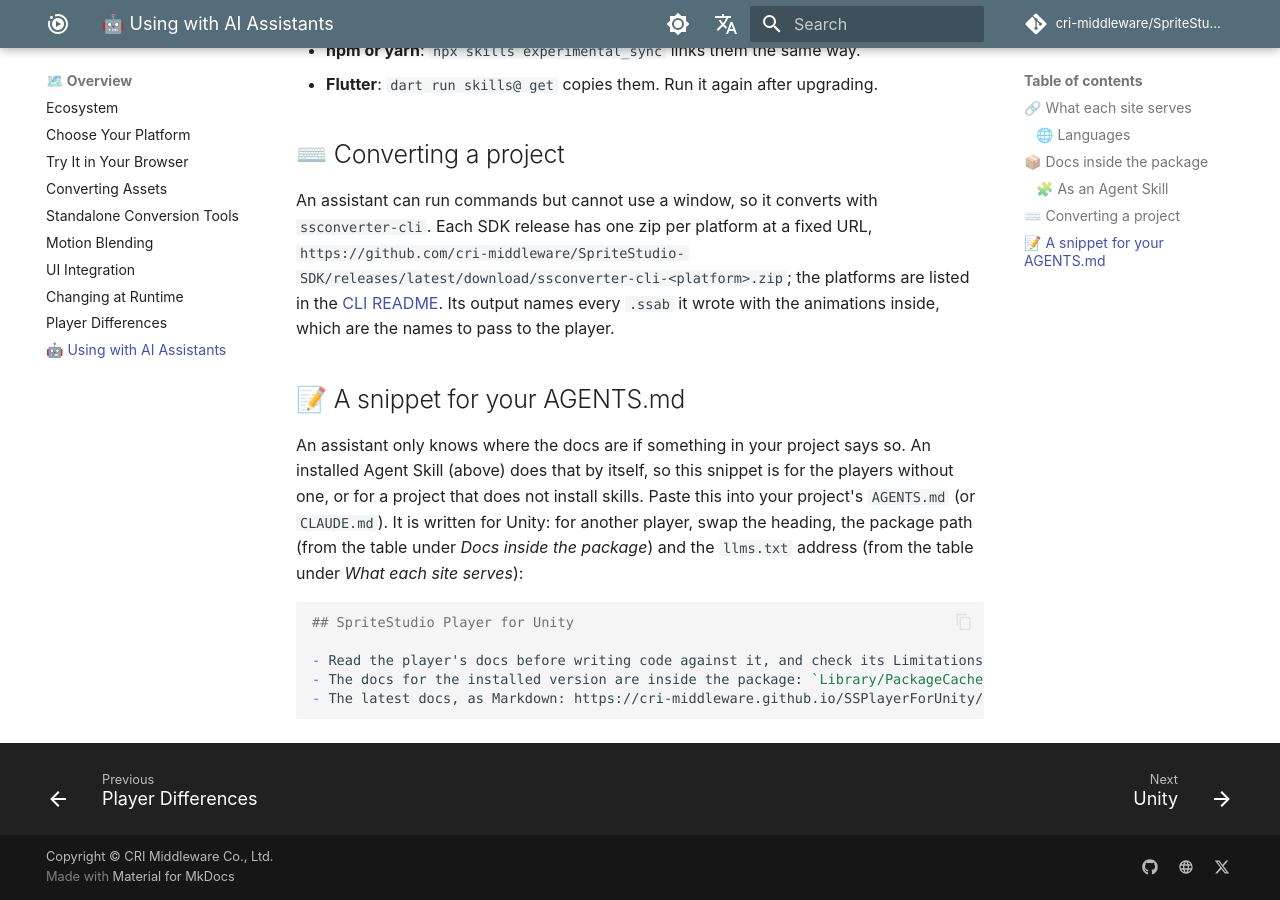
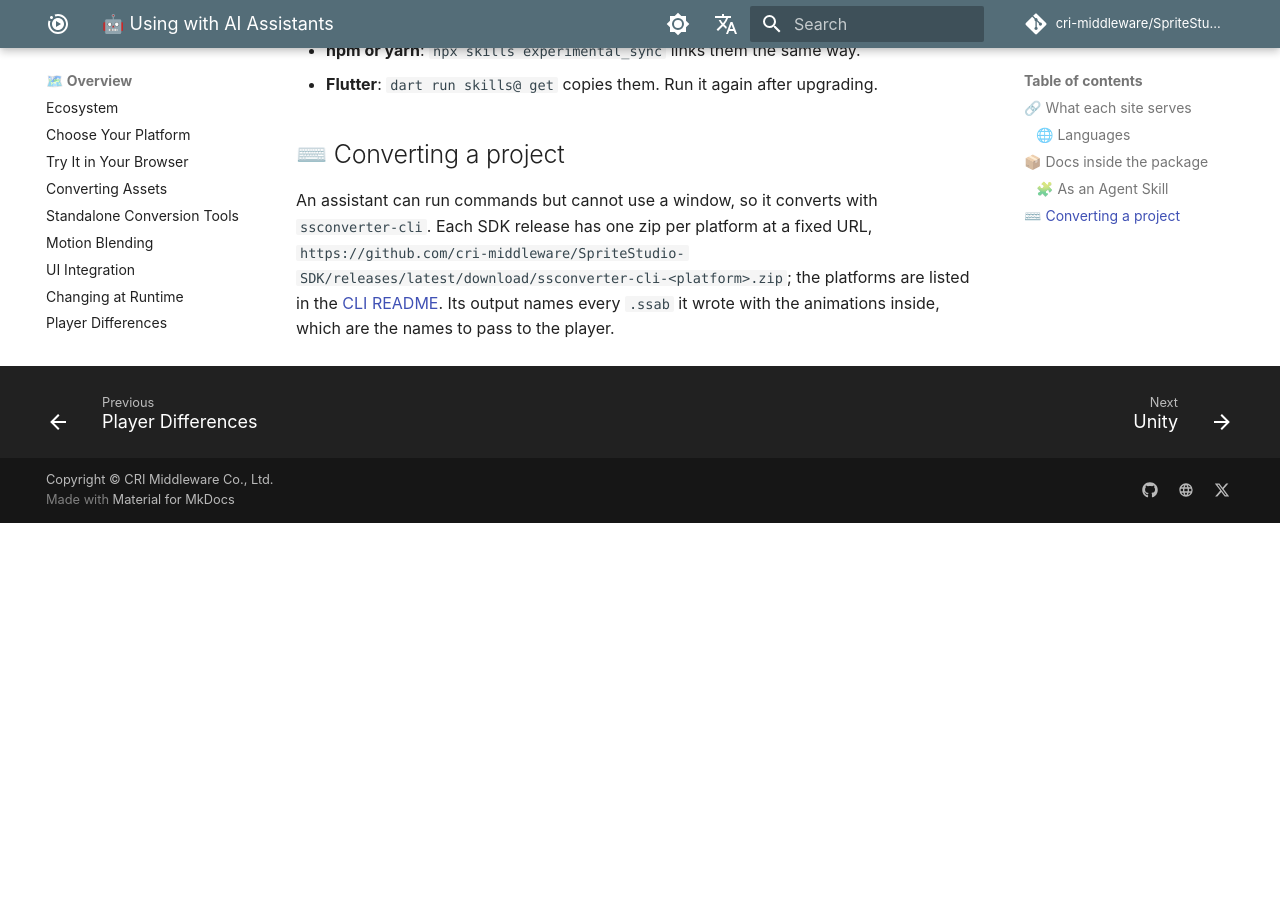
Before and after one commit to cri-middleware/SpriteStudio-Docs, an MkDocs documentation site: the page built from docs/en/overview/ai-assistants.md, in a window 1280 px wide and 900 px high, scrolled down 2455 px. Built offline with MkDocs 1.6.1 and Material for MkDocs 9.7.7, drawn with Linux system fonts in a browser that asks for light colours; comment, search, counter and statistics services are not loaded; after the commit the page ends 2978 px from its top, so only the background shows below that.

Commit message:
docs: drop the AGENTS.md snippet from Using with AI Assistants
The section opened with "An assistant only knows where the docs are if
something in your project says so." In a test on a Unity project, the
assistant found the docs inside the package on its own, and adding the
snippet made no measurable difference. The page already says where those
docs are and how an Agent Skill exposes them, so the snippet goes, along
with its mention in both locales' llms.txt descriptions.

````diff
--- a/docs/en/overview/ai-assistants.md
+++ b/docs/en/overview/ai-assistants.md
@@ -54,15 +54,3 @@ The npm and Flutter packages also carry those pages as an [Agent Skill](https://
 ## ⌨️ Converting a project
 
 An assistant can run commands but cannot use a window, so it converts with `ssconverter-cli`. Each SDK release has one zip per platform at a fixed URL, `https://github.com/cri-middleware/SpriteStudio-SDK/releases/latest/download/ssconverter-cli-<platform>.zip`; the platforms are listed in the [CLI README](https://github.com/cri-middleware/SpriteStudio-SDK/blob/HEAD/cli/README.md). Its output names every `.ssab` it wrote with the animations inside, which are the names to pass to the player.
-
-## 📝 A snippet for your AGENTS.md
-
-An assistant only knows where the docs are if something in your project says so. An installed Agent Skill (above) does that by itself, so this snippet is for the players without one, or for a project that does not install skills. Paste this into your project's `AGENTS.md` (or `CLAUDE.md`). It is written for Unity: for another player, swap the heading, the package path (from the table under *Docs inside the package*) and the `llms.txt` address (from the table under *What each site serves*):
-
-```markdown
-## SpriteStudio Player for Unity
-
-- Read the player's docs before writing code against it, and check its Limitations & Scope page before promising a feature.
-- The docs for the installed version are inside the package: `Library/PackageCache/jp.co.cri-mw.spritestudio.ssplayer-unity@*/Documentation~/`, starting at `en/index.md`. `Library/` is gitignored, so search it with `rg --no-ignore`.
-- The latest docs, as Markdown: https://cri-middleware.github.io/SSPlayerForUnity/llms.txt
-```
--- a/mkdocs.ja.yml
+++ b/mkdocs.ja.yml
@@ -72,7 +72,7 @@ plugins:
           - overview/ui-integration.md: "SpriteStudio のアニメーションを UI ツールキットのボタンにする。ラベルで作る状態、絵の上だけのクリック、reduced motion と、対応する Player。"
           - overview/runtime-changes.md: "再生中のキャラクターを変える。パーツへの追従、描画に使うテクスチャの差し替え、パーツ単位の色・セル・表示の上書きと、対応する Player。"
           - overview/player-differences.md: "Player 間で違うことだけ。各エンジンの描画層が再現できる範囲と、各 Player の実装の進み具合。"
-          - overview/ai-assistants.md: "このドキュメントを AI アシスタントに渡す方法。各サイトの llms.txt、各 Player のパッケージ内のドキュメントと、npm・Flutter のパッケージが持つ Agent Skill、ssconverter-cli での変換、AGENTS.md に貼る数行。"
+          - overview/ai-assistants.md: "このドキュメントを AI アシスタントに渡す方法。各サイトの llms.txt、各 Player のパッケージ内のドキュメントと、npm・Flutter のパッケージが持つ Agent Skill、ssconverter-cli での変換。"
         Player・ツール:
           - players/unity.md: "Unity 用 Player。エディタで始まる: `.sspj` をエディタにドラッグし、コンポーネントに割り当てる。"
           - players/web.md: "1 つの WebAssembly コアを共有する Web 用 Player 群（PixiJS・WebGL・RPG ツクール MZ・TyranoScript・ティラノビルダー）。"
--- a/mkdocs.yml
+++ b/mkdocs.yml
@@ -77,7 +77,7 @@ plugins:
           - overview/ui-integration.md: "A SpriteStudio animation as a button in your UI toolkit: states from labels, clicks on the artwork only, reduced motion, and the players that offer it."
           - overview/runtime-changes.md: "Changing a character while it plays: things that follow a part, swapping the textures it draws with, and per-part colour, cell and visibility overrides, with the players that offer each."
           - overview/player-differences.md: "Only what differs between players: what each engine's renderer can reproduce and how far each player has got."
-          - overview/ai-assistants.md: "How to hand these docs to an AI assistant: each site's llms.txt, the docs inside each player's package and the Agent Skill the npm and Flutter packages carry, converting with ssconverter-cli, and a snippet for your AGENTS.md."
+          - overview/ai-assistants.md: "How to hand these docs to an AI assistant: each site's llms.txt, the docs inside each player's package and the Agent Skill the npm and Flutter packages carry, and converting with ssconverter-cli."
         Players and tools:
           - players/unity.md: "Unity player, editor-first: drag a `.sspj` into the editor and assign it to a component."
           - players/web.md: "Web players (PixiJS, WebGL, RPG Maker MZ, TyranoScript, TyranoBuilder) on one WebAssembly core."
````
Also changed, not shown: docs/ja/overview/ai-assistants.md (+0 -12 lines).
